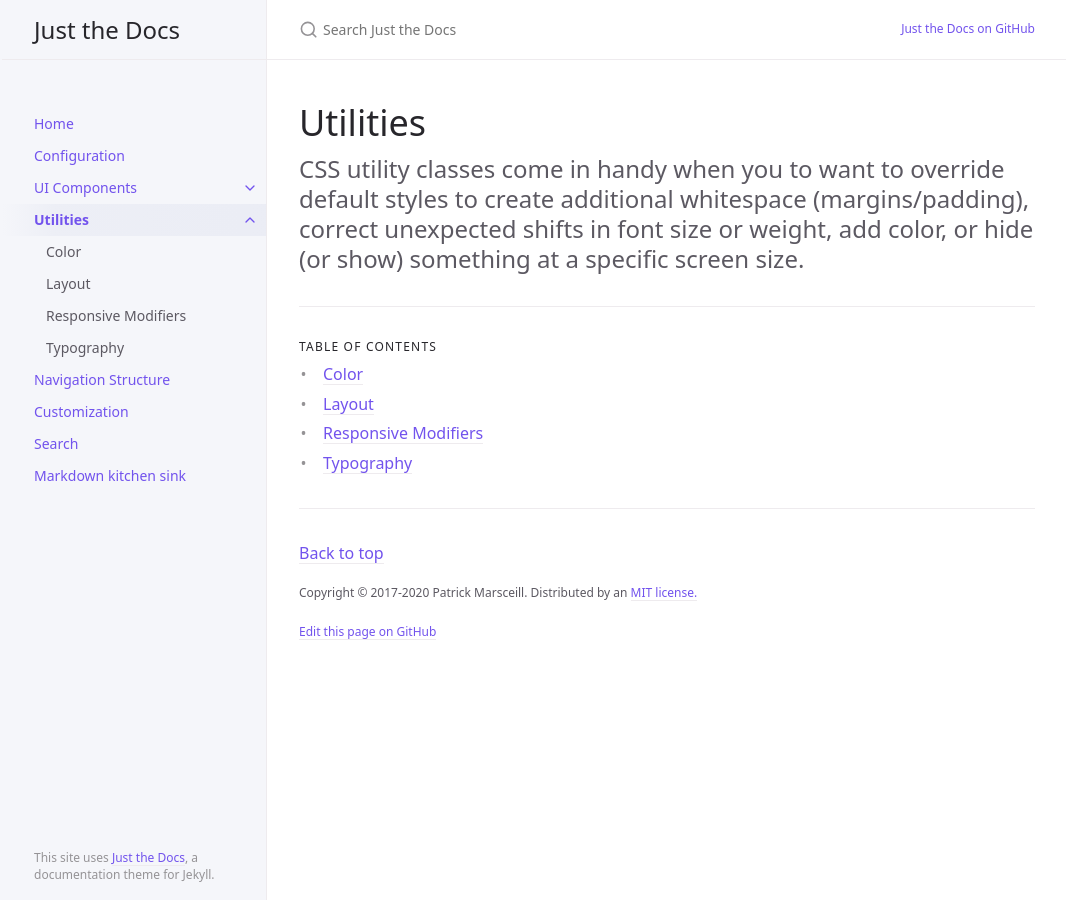
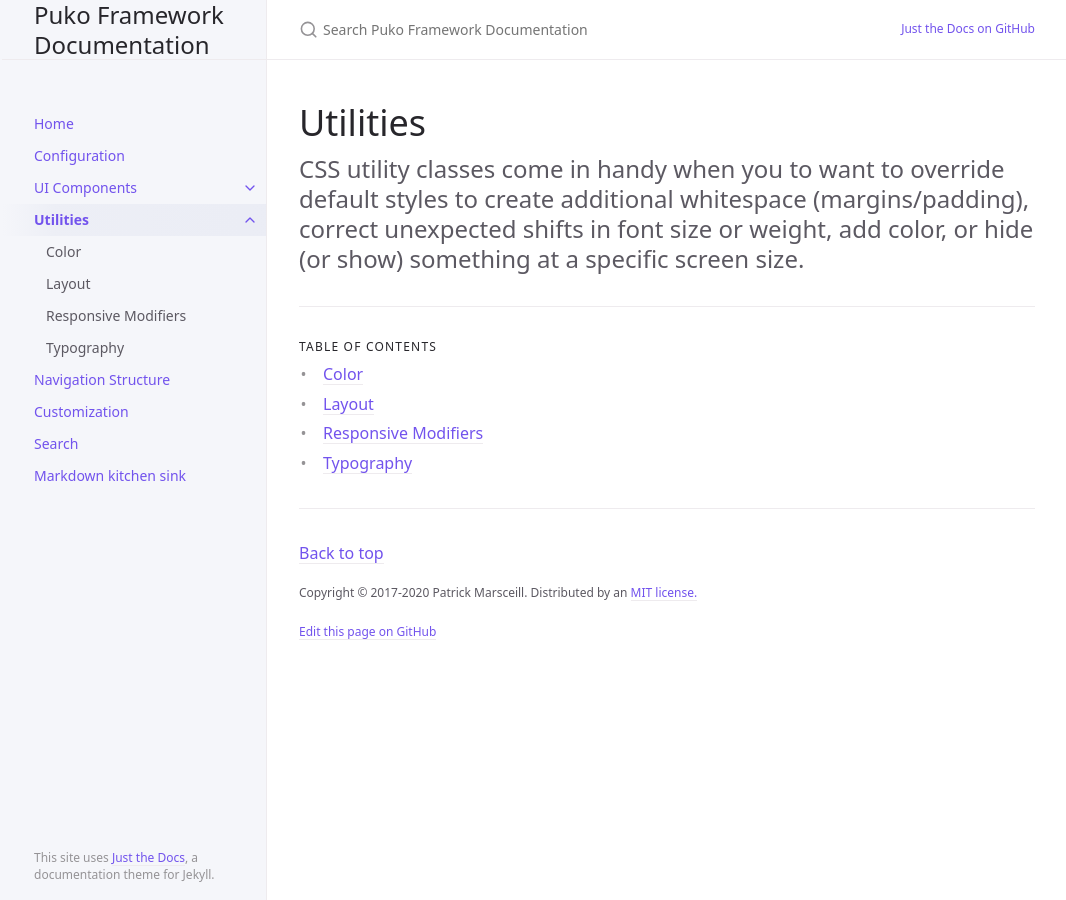
Before and after one commit to pukoframework/pukoframework.github.io, a Jekyll site: the page built from docs/utilities/utilities.md, in a window 1280 px wide. Shown: the whole page, without its empty margins (105-1171 px from the left). Built offline with Jekyll 4.4.1, drawn with Linux system fonts in a browser that asks for light colours.

Commit message:
configure base-url

```diff
--- a/_config.yml
+++ b/_config.yml
@@ -13,10 +13,10 @@
 # you will see them accessed via {{ site.title }}, {{ site.github_repo }}, and so on.
 # You can create any custom variable you would like, and they will be accessible
 # in the templates via {{ site.myvariable }}.
-title: Just the Docs
-description: A Jekyll theme for documentation
-baseurl: "/just-the-docs" # the subpath of your site, e.g. /blog
-url: "https://pmarsceill.github.io" # the base hostname & protocol for your site, e.g. http://example.com
+title: Puko Framework Documentation
+description: Host integrated docs for puko framework.
+baseurl: "/" # the subpath of your site, e.g. /blog
+url: "https://pukoframework.github.io" # the base hostname & protocol for your site, e.g. http://example.com
 
 permalink: pretty
 exclude: ["node_modules/", "*.gemspec", "*.gem", "Gemfile", "Gemfile.lock", "package.json", "package-lock.json",  "script/", "LICENSE.txt", "lib/", "bin/", "README.md", "Rakefile"
@@ -92,7 +92,7 @@ last_edit_time_format: "%b %e %Y at %I:%M %p" # uses ruby's time format: https:/
 # Footer "Edit this page on GitHub" link text
 gh_edit_link: true # show or hide edit this page link
 gh_edit_link_text: "Edit this page on GitHub"
-gh_edit_repository: "https://github.com/pmarsceill/just-the-docs" # the github URL for your repo
+gh_edit_repository: "https://github.com/pukoframework/pukoframework.github.io" # the github URL for your repo
 gh_edit_branch: "master" # the branch that your docs is served from
 # gh_edit_source: docs # the source that your files originate from
 gh_edit_view_mode: "tree" # "tree" or "edit" if you want the user to jump into the editor immediately
```
